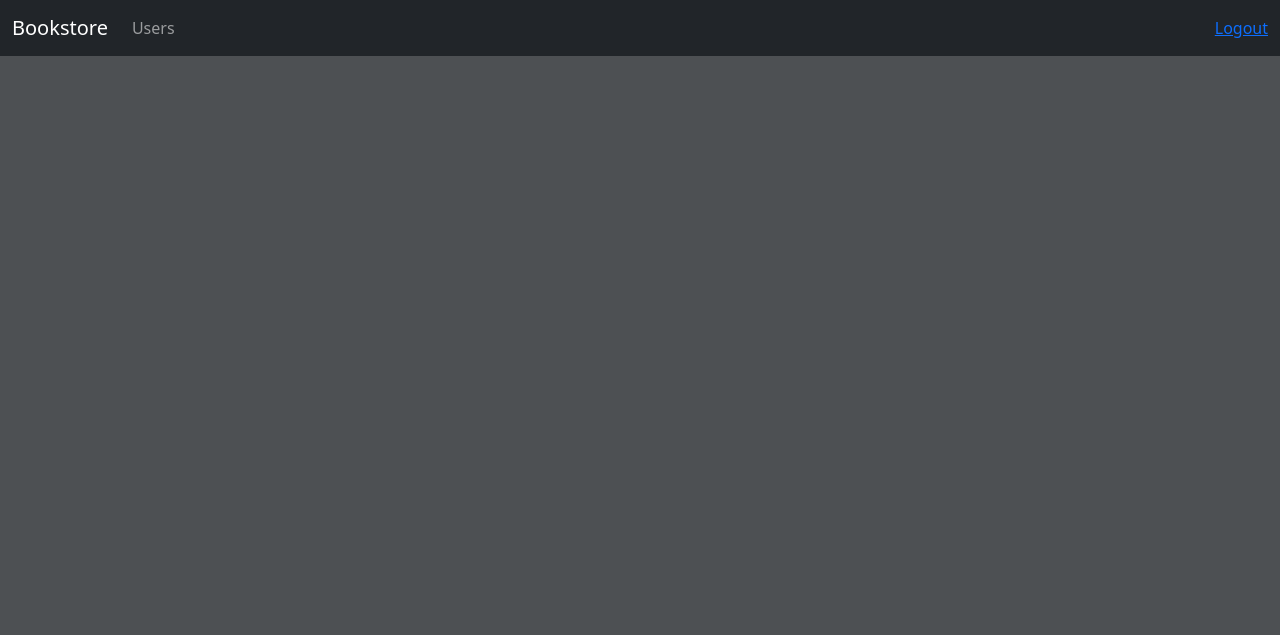
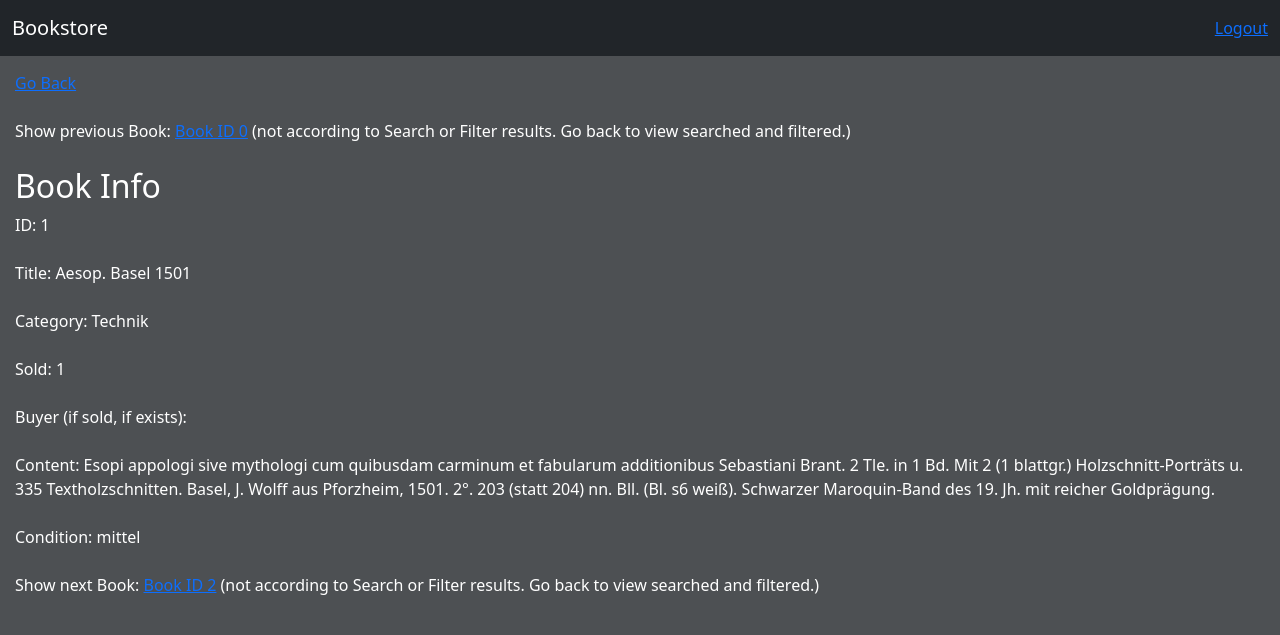
Before and after one commit to TristanAeschbach/ModularbeitM120, a PHP site: page /showBook.php?id=1 in a window 1280 px wide. Shown: the top 635 px of the page. Run offline with PHP 8.4, Linux system fonts and the light colour scheme; data comes from the database, SQL or seed files in the repository.

Commit message:
final commit

```diff
--- a/head.html
+++ b/head.html
@@ -1,5 +1,5 @@
 <!doctype html>
-<html lang="de">
+<html lang="en">
 <head>
     <!-- Required meta tags -->
     <meta charset="utf-8">
@@ -14,16 +14,9 @@
 <nav class="navbar navbar-expand-lg navbar-dark bg-dark text-light">
     <div class="container-fluid">
         <a class="navbar-brand" href="index.php">Bookstore</a>
-        <button class="navbar-toggler" type="button" data-bs-toggle="collapse" data-bs-target="#navbarSupportedContent" aria-controls="navbarSupportedContent" aria-expanded="false" aria-label="Toggle navigation">
+        <button class="navbar-toggler" type="button" data-bs-toggle="collapse" data-bs-target="#navbarSupportedContent" aria-expanded="false" aria-label="Toggle navigation">
             <span class="navbar-toggler-icon"></span>
         </button>
-        <div class="collapse navbar-collapse" id="navbarSupportedContent">
-            <ul class="navbar-nav me-auto mb-2 mb-lg-0">
-                <li class="nav-item">
-                    <a class="nav-link" href="users.php">Users</a>
-                </li>
-            </ul>
-        </div>
 
         <ul class="nav navbar-nav navbar-right">
             <li><a href="logoutController.php"><span class="glyphicon glyphicon-log-out" aria-hidden="true"></span> Logout</a></li>
--- a/showbook.php
+++ b/showbook.php
@@ -1,5 +1,17 @@
 <?php
 include_once "includer.php";
 include 'head.html';
-
+$bucher = new bucherModel(1, "b.id", "asc", "b.id = ".$_GET['id'], "", "b.id");
+$bucher = $bucher->getBucher()[0];
+echo "<a href='javascript:history.go(-1)'>Go Back</a><br><br>";
+echo "Show previous Book: <a href='showbook.php?id=".($_GET['id']-1)."'>Book ID ".($_GET['id']-1)."</a> (not according to Search or Filter results. Go back to view searched and filtered.)<br><br>";
+echo "<h2>Book Info</h2>";
+echo "ID: ".$bucher['id']."<br><br>";
+echo "Title: ".$bucher['title']."<br><br>";
+echo "Category: ".$bucher['category']."<br><br>";
+echo "Sold: ".$bucher['sold']."<br><br>";
+echo "Buyer (if sold, if exists): ".$bucher['buyer']."<br><br>";
+echo "Content: ".$bucher['content']."<br><br>";
+echo "Condition: ".$bucher['condition']."<br><br>";
+echo "Show next Book: <a href='showbook.php?id=".($_GET['id']+1)."'>Book ID ".($_GET['id']+1)."</a> (not according to Search or Filter results. Go back to view searched and filtered.)<br><br>";
 include 'foot.html';
```
Also changed, not shown: index.php (+15 -14 lines).
